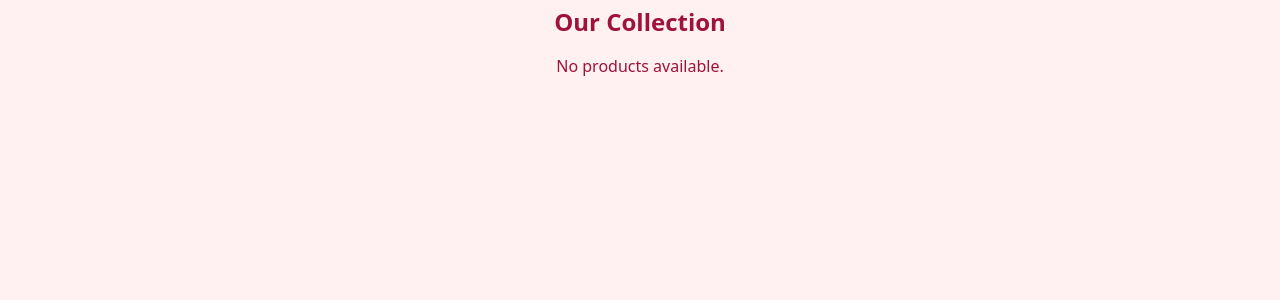
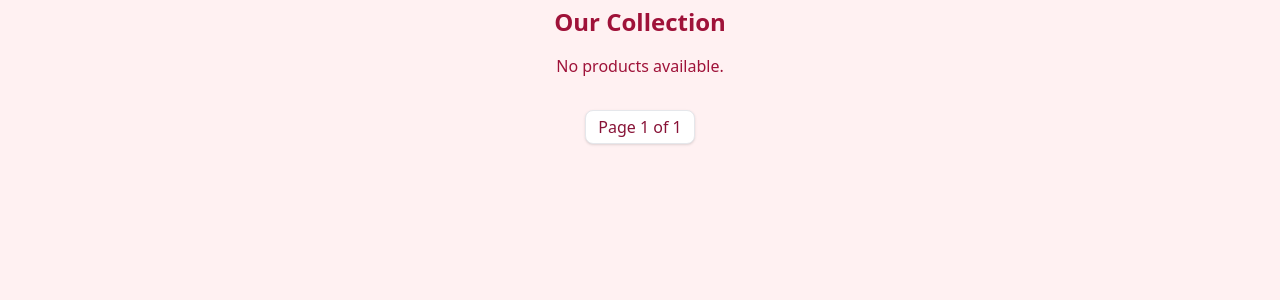
Before and after one commit to yevfff/GoITeens_HW, a Django app: page / in a window 1280 px wide. Shown: the part 134-434 px from the top of the page. Run offline with Django 5.2, Linux system fonts and the light colour scheme; data that the repository does not hold is empty; some libraries are stand-ins or nearby versions.

Commit message:
Шаблони та статичні файли. Пагінатор.

```diff
--- a/homeworks/shop/templates/shop/product_list.html
+++ b/homeworks/shop/templates/shop/product_list.html
@@ -27,7 +27,6 @@
               </div>
             </div>
             <p class="text-sm text-rose-700 mt-2 font-medium">${{ product.price }}</p>
-
           </div>
         </div>
       {% endfor %}
@@ -55,5 +54,28 @@
       <p class="text-rose-800 col-span-full text-center">No products available.</p>
     {% endfor %}
   </div>
+
+  <div class="flex justify-center mt-8">
+    <div class="inline-flex items-center space-x-2">
+      {% if page_obj.has_previous %}
+        <a href="?page={{ page_obj.previous_page_number }}"
+          class="px-3 py-1 bg-rose-200 text-rose-800 rounded-lg hover:bg-rose-300">
+          ⬅ Prev
+        </a>
+      {% endif %}
+
+      <span class="px-3 py-1 bg-white border rounded-lg shadow">
+        Page {{ page_obj.number }} of {{ page_obj.paginator.num_pages }}
+      </span>
+
+      {% if page_obj.has_next %}
+        <a href="?page={{ page_obj.next_page_number }}"
+          class="px-3 py-1 bg-rose-200 text-rose-800 rounded-lg hover:bg-rose-300">
+          Next ➡
+        </a>
+      {% endif %}
+    </div>
+  </div>
+
 </div>
 {% endblock %}
--- a/homeworks/shop/views.py
+++ b/homeworks/shop/views.py
@@ -53,6 +53,7 @@ class ProductListView(ListView):
     model = Product
     template_name = 'shop/product_list.html'
     context_object_name = 'products'
+    paginate_by = 2
 
     def get_context_data(self, **kwargs):
         context = super().get_context_data(**kwargs)
```
